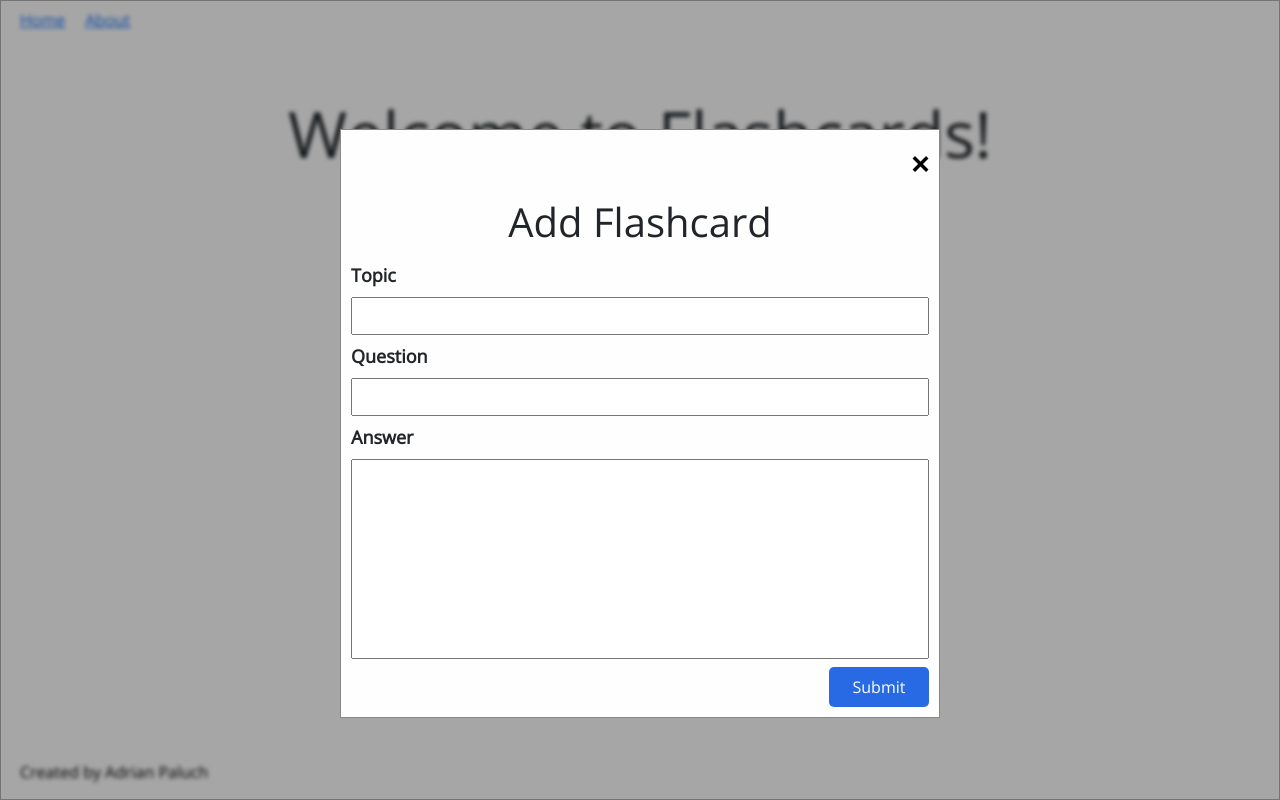
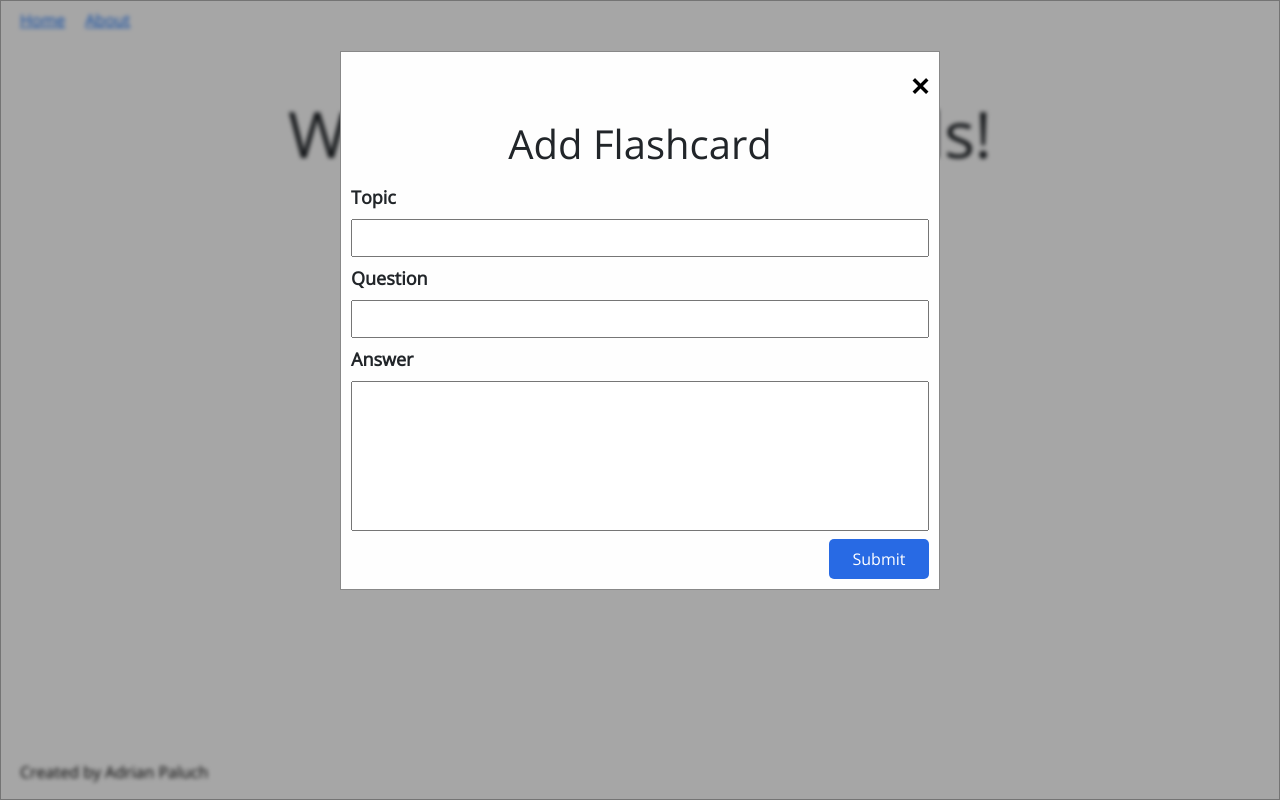
Before and after one commit to apaluchdev/flashcard, a Next.js app: page / in a window 1280 px wide. Both pictures are taken after a click on the button "Add Topic". Built offline with nearby package versions, Linux system fonts and the light colour scheme.

Commit message:
Minor visual fixes for AddFlashcard

```diff
--- a/components/AddFlashcard/AddFlashcard.module.css
+++ b/components/AddFlashcard/AddFlashcard.module.css
@@ -11,7 +11,7 @@
 
 .answerInput {
   overflow-y: scroll;
-  min-height: 200px;
+  min-height: 150px;
   resize: none; /* Remove this if you want the user to resize the textarea */
 }
 
--- a/components/ButtonModal/ButtonModal.module.css
+++ b/components/ButtonModal/ButtonModal.module.css
@@ -22,7 +22,7 @@
   max-width: 600px;
   height: auto;
   margin: auto auto; /* 15% from the top and centered */
-  margin-top: 10%;
+  margin-top: 50px;
   border: 1px solid #888;
 }
 
```
